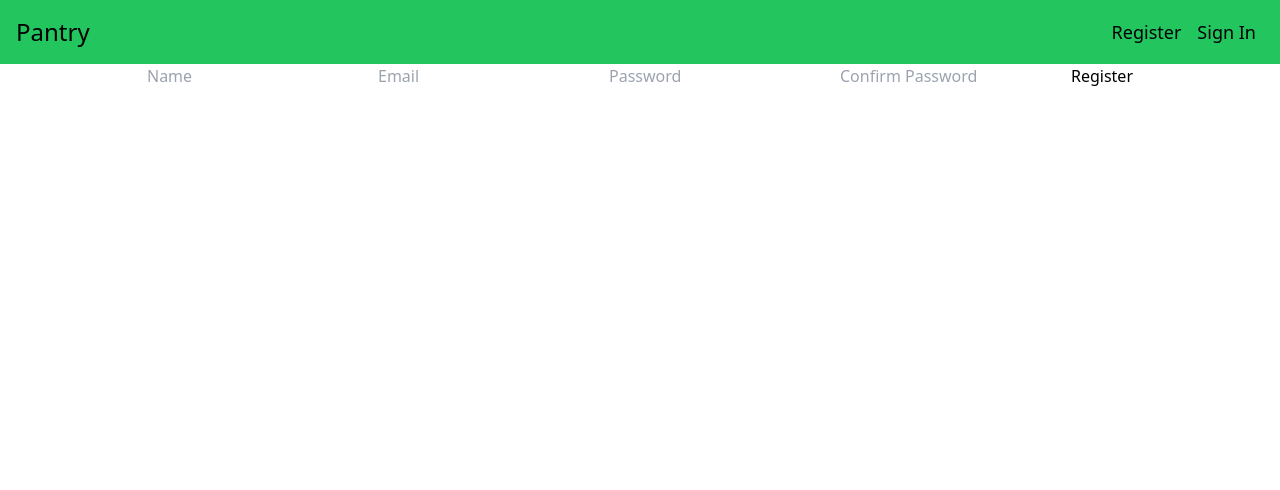
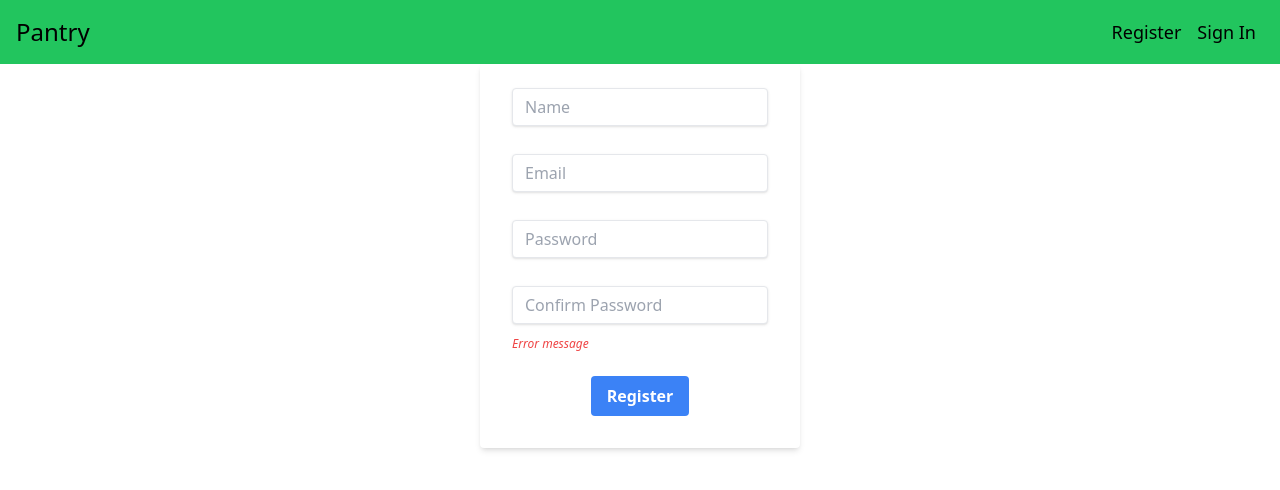
Before and after one commit to Fizreal/Pantry, a React (Vite) app in the folder client/: page /register in a window 1280 px wide. Shown: the top 490 px of the page. Built offline with nearby package versions, Linux system fonts and the light colour scheme; no server answers.

Commit message:
Style Login and Register pages

```diff
--- a/client/src/pages/Login.jsx
+++ b/client/src/pages/Login.jsx
@@ -18,16 +18,24 @@ const Login = ({ setUser }) => {
     navigate('/')
   }
   return (
-    <div>
-      <form onSubmit={handleSubmit}>
+    <div className="w-full max-w-xs">
+      <form
+        onSubmit={handleSubmit}
+        className="bg-white shadow-md rounded px-8 pt-6 pb-8 mb-4"
+      >
+        <div className="mb-4">
+          {' '}
           <input
             type="email"
             name="email"
             value={formValues.email}
             onChange={handleChange}
             placeholder="Email"
+            className="shadow appearance-none border rounded w-full py-2 px-3 text-gray-700 leading-tight focus:outline-none focus:shadow-outline"
             required
           />
+        </div>
+        <div className="mb-6">
           <input
             type="password"
             name="password"
@@ -35,8 +43,15 @@ const Login = ({ setUser }) => {
             onChange={handleChange}
             placeholder="Password"
             required
+            className="shadow appearance-none border rounded w-full py-2 px-3 text-gray-700 mb-3 leading-tight focus:outline-none focus:shadow-outline"
           />
-        <button>Login</button>
+          <p class="text-red-500 text-xs italic">Error message</p>
+        </div>
+        <div className="flex items-center justify-center">
+          <button className="bg-blue-500 hover:bg-blue-700 text-white font-bold py-2 px-4 rounded focus:outline-none focus:shadow-outline">
+            Login
+          </button>
+        </div>
       </form>
     </div>
   )
--- a/client/src/pages/Register.jsx
+++ b/client/src/pages/Register.jsx
@@ -31,8 +31,12 @@ const Register = () => {
     navigate('/login')
   }
   return (
-    <div>
-      <form onSubmit={handleSubmit}>
+    <div className="w-full max-w-xs">
+      <form
+        onSubmit={handleSubmit}
+        className="bg-white shadow-md rounded px-8 pt-6 pb-8 mb-4"
+      >
+        <div className="mb-4">
           <input
             type="text"
             name="name"
@@ -40,7 +44,10 @@ const Register = () => {
             onChange={handleChange}
             placeholder="Name"
             required
+            className="shadow appearance-none border rounded w-full py-2 px-3 text-gray-700 mb-3 leading-tight focus:outline-none focus:shadow-outline"
           />
+        </div>
+        <div className="mb-4">
           <input
             type="email"
             name="email"
@@ -48,7 +55,10 @@ const Register = () => {
             onChange={handleChange}
             placeholder="Email"
             required
+            className="shadow appearance-none border rounded w-full py-2 px-3 text-gray-700 mb-3 leading-tight focus:outline-none focus:shadow-outline"
           />
+        </div>
+        <div className="mb-4">
           <input
             type="password"
             name="password"
@@ -56,7 +66,10 @@ const Register = () => {
             onChange={handleChange}
             placeholder="Password"
             required
+            className="shadow appearance-none border rounded w-full py-2 px-3 text-gray-700 mb-3 leading-tight focus:outline-none focus:shadow-outline"
           />
+        </div>
+        <div className="mb-6">
           <input
             type="password"
             name="passwordConfirm"
@@ -64,8 +77,15 @@ const Register = () => {
             onChange={handleChange}
             placeholder="Confirm Password"
             required
+            className="shadow appearance-none border rounded w-full py-2 px-3 text-gray-700 mb-3 leading-tight focus:outline-none focus:shadow-outline"
           />
-        <button>Register</button>
+          <p class="text-red-500 text-xs italic">Error message</p>
+        </div>
+        <div className="flex items-center justify-center">
+          <button className="bg-blue-500 hover:bg-blue-700 text-white font-bold py-2 px-4 rounded focus:outline-none focus:shadow-outline">
+            Register
+          </button>
+        </div>
       </form>
     </div>
   )
--- a/client/src/services/groceryListServices.js
+++ b/client/src/services/groceryListServices.js
@@ -18,16 +18,16 @@ export const createGroceryList = async () => {
   }
 }
 
-export const deleteRecipe = async (groceryId) => {
+export const deleteGroceryList = async (groceryId) => {
   try {
-    const response = await Client.delete(`/groceryList/${groceryIdId}/delete`)
+    const response = await Client.delete(`/groceryList/${groceryId}/delete`)
     return response
   } catch (error) {
     throw error
   }
 }
 
-export const addRecipe = async (recipeId) => {
+export const addRecipe = async (groceryId, recipeId) => {
   try {
     const response = await Client.put(
       `/groceryList/${groceryId}/add/${recipeId}`
--- a/client/src/services/ingredientServices.js
+++ b/client/src/services/ingredientServices.js
@@ -11,9 +11,7 @@ export const getIngredients = async () => {
 
 export const searchIngredients = async (search) => {
   try {
-    console.log(search)
     const response = await Client.get(`/ingredient/search?search=${search}`)
-    console.log(response)
     return response
   } catch (error) {
     throw error
```
Lines whose indentation alone changed are shown as unchanged.
